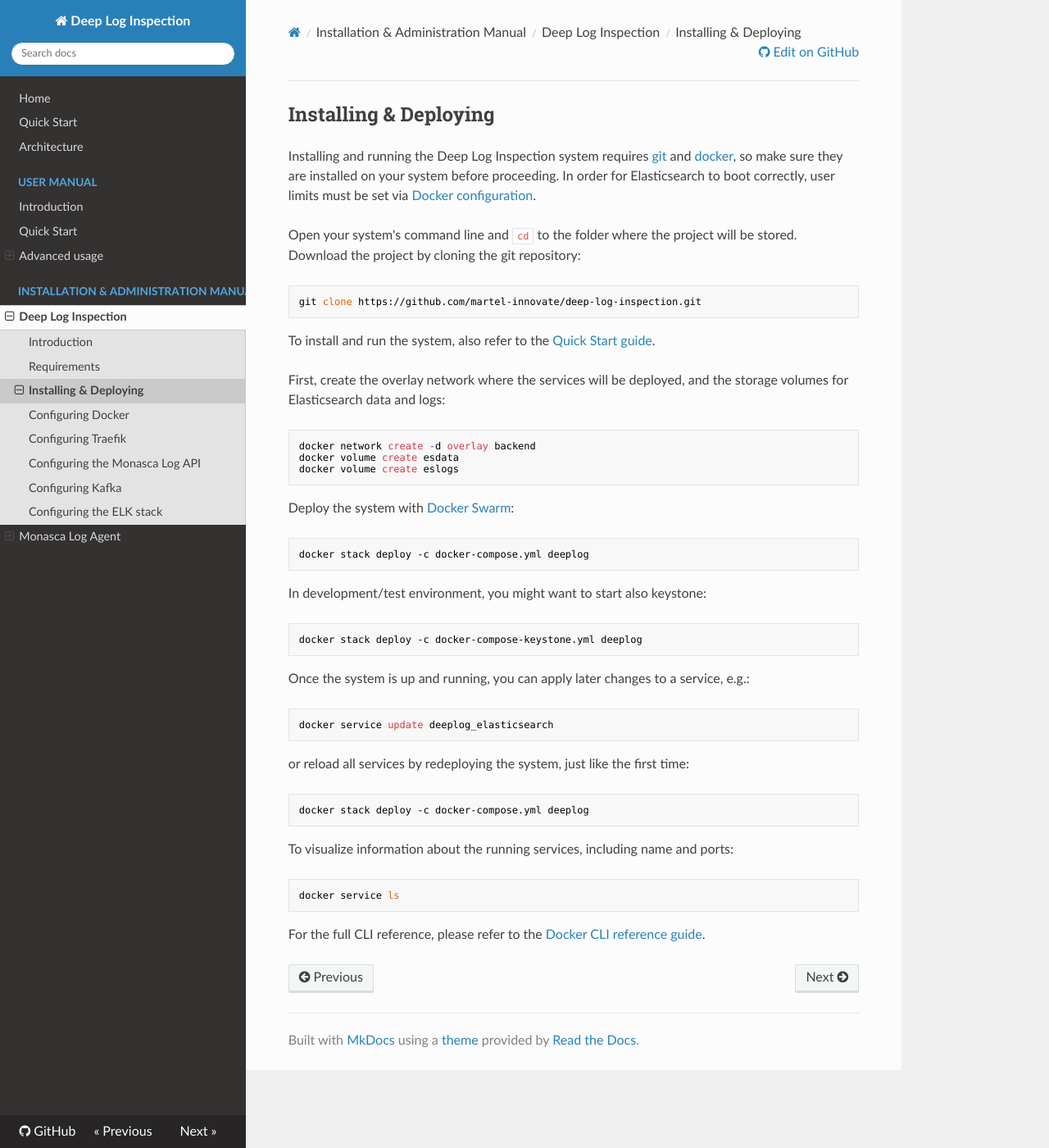
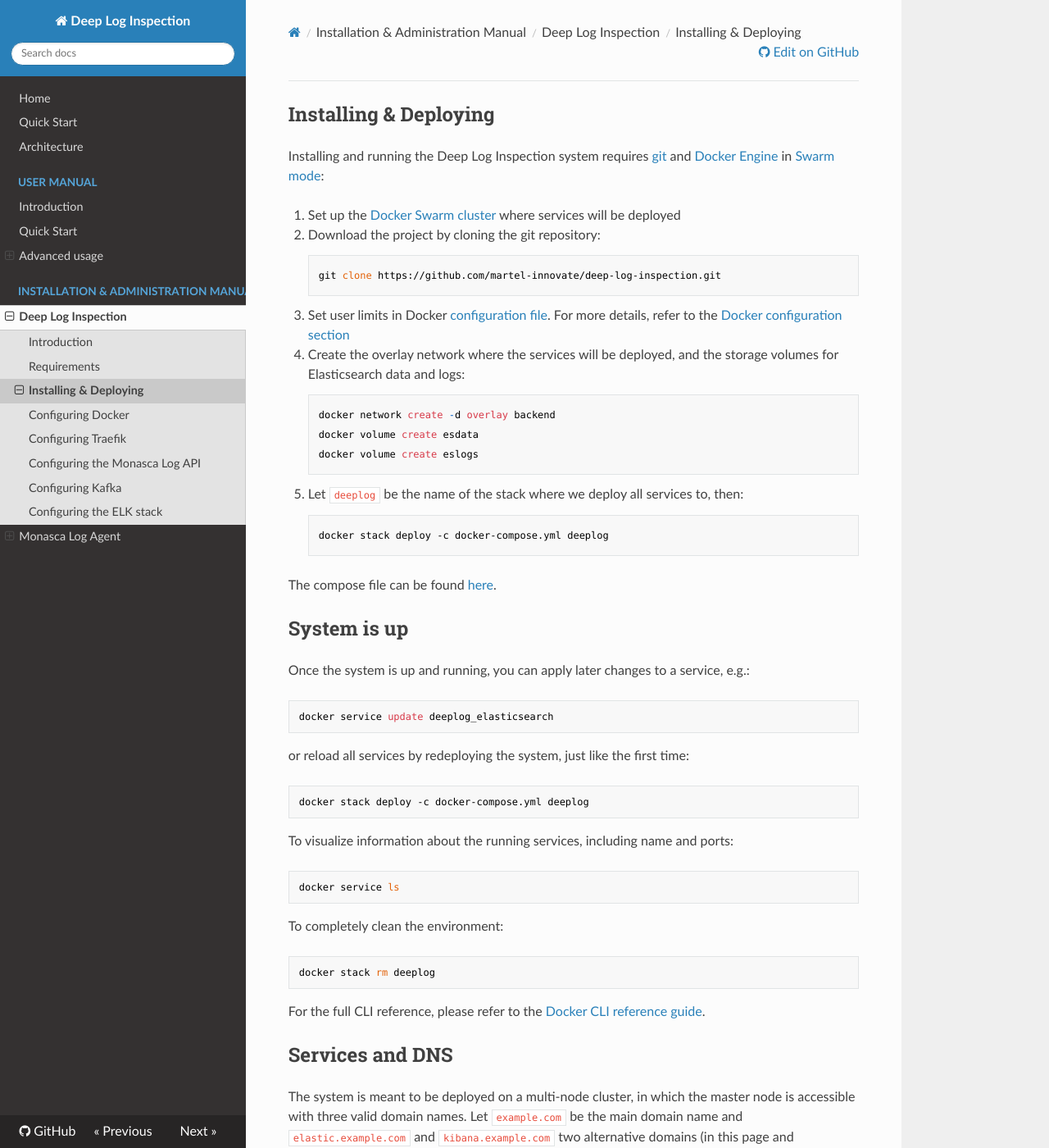
Before and after one commit to martel-innovate/deep-log-inspection, an MkDocs documentation site: the page built from doc/install/install.md, in a window 1280 px wide and 1400 px high. Shown: the whole window at 82% size. Built offline with MkDocs 1.6.1, drawn with Linux system fonts in a browser that asks for light colours; nearby versions of some CDN libraries; old or Windows-style settings are respelled for this version of MkDocs; some of the changed text lies outside the part shown.

Commit message:
adjusted quickstart

```diff
--- a/doc/install/install.md
+++ b/doc/install/install.md
@@ -1,26 +1,25 @@
 ## Installing & Deploying
-Installing and running the Deep Log Inspection system requires [git](https://git-scm.com/book/en/v2/Getting-Started-Installing-Git) and [docker](https://www.docker.com/), so make sure they are installed on your system before proceeding. In order for Elasticsearch to boot correctly, user limits must be set via [Docker configuration](https://github.com/martel-innovate/deep-log-inspection/blob/master/log-server/config/docker.service).
+Installing and running the Deep Log Inspection system requires [git](https://git-scm.com/book/en/v2/Getting-Started-Installing-Git) and [Docker Engine](https://www.docker.com/) in [Swarm mode](https://docs.docker.com/engine/swarm/):
 
-Open your system's command line and `cd` to the folder where the project will be stored. Download the project by cloning the git repository:
+1. Set up the [Docker Swarm cluster](https://docs.docker.com/get-started/part4/#create-a-cluster) where services will be deployed
+2. Download the project by cloning the git repository:
 
-    git clone https://github.com/martel-innovate/deep-log-inspection.git
+        git clone https://github.com/martel-innovate/deep-log-inspection.git
 
-To install and run the system, also refer to the [Quick Start guide](../quickstart.md).
+3. Set user limits in Docker [configuration file](https://github.com/martel-innovate/deep-log-inspection/blob/master/log-server/config/docker.service). For more details, refer to the [Docker configuration section](install/docker.md)
+4. Create the overlay network where the services will be deployed, and the storage volumes for Elasticsearch data and logs:
 
-First, create the overlay network where the services will be deployed, and the storage volumes for Elasticsearch data and logs:
+        docker network create -d overlay backend
+        docker volume create esdata
+        docker volume create eslogs
 
-    docker network create -d overlay backend
-    docker volume create esdata
-    docker volume create eslogs
+5. Let `deeplog` be the name of the stack where we deploy all services to, then:
 
-Deploy the system with [Docker Swarm](https://docs.docker.com/engine/swarm/):
+        docker stack deploy -c docker-compose.yml deeplog
 
-    docker stack deploy -c docker-compose.yml deeplog
+The compose file can be found [here](https://github.com/martel-innovate/deep-log-inspection/blob/master/log-server/docker-compose.yml).
 
-In development/test environment, you might want to start also keystone:
-
-    docker stack deploy -c docker-compose-keystone.yml deeplog
-
+## System is up
 Once the system is up and running, you can apply later changes to a service, e.g.:
 
     docker service update deeplog_elasticsearch
@@ -33,4 +32,27 @@ To visualize information about the running services, including name and ports:
 
     docker service ls
 
+To completely clean the environment:
+
+    docker stack rm deeplog
+
 For the full CLI reference, please refer to the [Docker CLI reference guide](https://docs.docker.com/engine/reference/commandline/cli/).
+
+## Services and DNS
+The system is meant to be deployed on a multi-node cluster, in which the master node is accessible with three valid domain names. Let `example.com` be the main domain name and `elastic.example.com` and `kibana.example.com` two alternative domains (in this page and throughout the full guide). Then, the following services should be exposed on the master node:
+
+* monasca-log-api at `example.com`
+* elasticsearch at `elastic.example.com`
+* kibana at `kibana.example.com`
+* traefik dashboard at `example.com:8080`
+
+Optionally (for development/test):
+
+* keystone at `example.com` on ports 5000 and 35357
+    * see [`preload.yml`](https://github.com/martel-innovate/deep-log-inspection/blob/master/log-server/keystone/preload.yml) for full account info
+
+To bring keystone up along with the other services, deploy it to the same stack:
+
+    docker stack deploy -c docker-compose-keystone.yml deeplog
+
+The compose file for keystone can be found [here](https://github.com/martel-innovate/deep-log-inspection/blob/master/log-server/docker-compose-keystone.yml).
```
Also changed, not shown: README.md (+26 -18 lines), doc/quickstart.md (+23 -21 lines).
